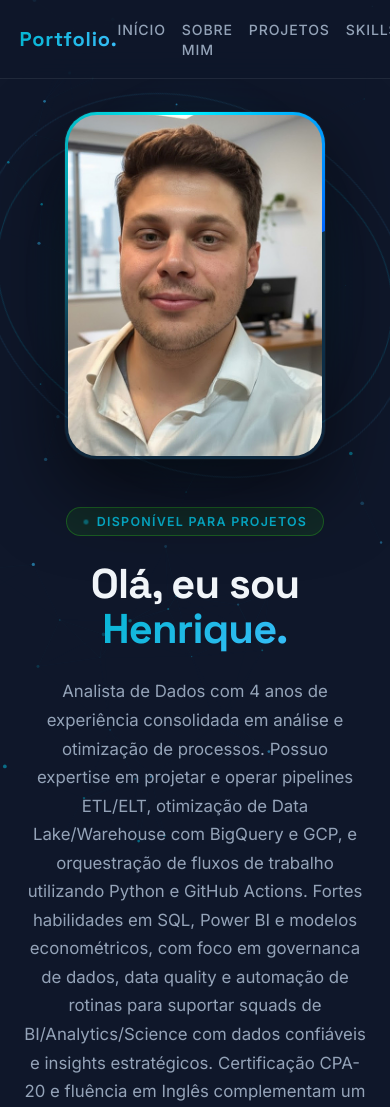
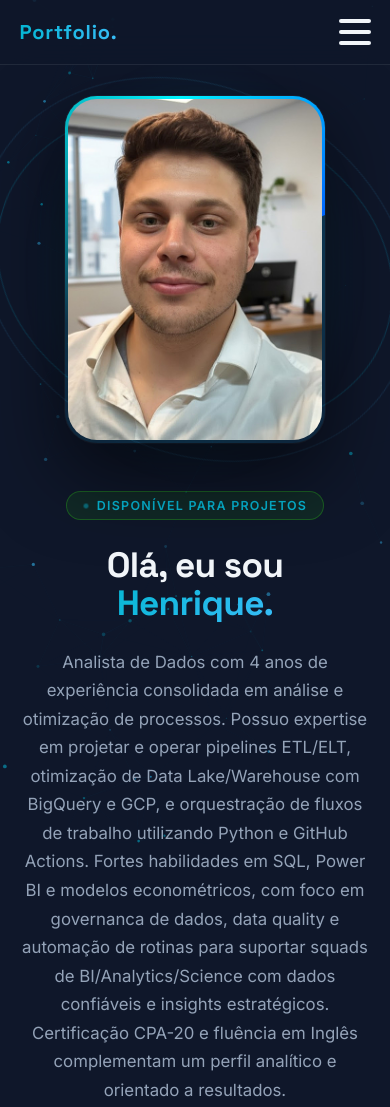
Before and after one commit to arilsonbc/pain, a plain HTML site: page index.html in a window 390 px wide. Shown: the top 1107 px of the page. Drawn offline with Linux system fonts and the light colour scheme.

Commit message:
correção p cel

```diff
--- a/css/global.css
+++ b/css/global.css
@@ -1,4 +1,3 @@
-
 *,
 *::before,
 *::after {
@@ -249,8 +248,77 @@ nav {
 }
 
 
-@media (max-width: 860px) {
+.hamburger {
+    display: none;
+    flex-direction: column;
+    justify-content: space-around;
+    width: 2rem;
+    height: 2rem;
+    background: transparent;
+    border: none;
+    cursor: pointer;
+    padding: 0;
+    z-index: 101;
+}
+
+.hamburger span {
+    width: 2rem;
+    height: 0.25rem;
+    background: var(--text);
+    border-radius: 10px;
+    transition: all 0.3s linear;
+    position: relative;
+    transform-origin: 1px;
+}
+
+@media (max-width: 768px) {
+    nav {
+        padding: 1rem 5vw;
+    }
+
+    .hamburger {
+        display: flex;
+    }
+
     .nav-links {
-        gap: 1rem;
+        position: fixed;
+        top: 0;
+        right: -100%;
+        width: 100vw;
+        height: 100vh;
+        background: rgba(15, 23, 42, 0.98);
+        backdrop-filter: blur(20px);
+        flex-direction: column;
+        justify-content: center;
+        align-items: center;
+        gap: 2.5rem;
+        transition: right 0.4s ease-in-out;
+        z-index: -1;
+    }
+
+    .nav-links.active {
+        right: 0;
+    }
+
+    .nav-links a {
+        font-size: 1.2rem;
+    }
+
+    .nav-cta {
+        font-size: 1.2rem !important;
+        padding: 0.8rem 2rem;
+    }
+
+    .hamburger.active span:first-child {
+        transform: rotate(45deg);
+    }
+
+    .hamburger.active span:nth-child(2) {
+        opacity: 0;
+        transform: translateX(20px);
+    }
+
+    .hamburger.active span:nth-child(3) {
+        transform: rotate(-45deg);
     }
 }
--- a/css/index.css
+++ b/css/index.css
@@ -674,3 +674,26 @@ footer {
     box-shadow: 0 0 36px rgba(6, 182, 212, 0.55);
     transform: translateX(-50%) translateY(-3px);
 }
+
+@media (max-width: 480px) {
+    #hero {
+        padding: 6rem 5vw 2rem;
+    }
+
+    .hero-title {
+        font-size: 2.2rem;
+    }
+
+    .sobre-container {
+        gap: 2rem;
+    }
+
+    .skills-grid {
+        gap: 0.5rem;
+    }
+
+    .skill-pill {
+        padding: 0.4rem 1rem;
+        font-size: 0.8rem;
+    }
+}
--- a/index.html
+++ b/index.html
@@ -25,6 +25,11 @@
 
     <nav>
         <span class="nav-logo">Portfolio.</span>
+        <button class="hamburger" id="hamburger" aria-label="Menu">
+            <span></span>
+            <span></span>
+            <span></span>
+        </button>
         <ul class="nav-links">
             <li><a href="#hero">Início</a></li>
             <li><a href="#sobre-mim">Sobre mim</a></li>
--- a/js/global.js
+++ b/js/global.js
@@ -1,7 +1,23 @@
-
 window.addEventListener('scroll', () => {
     const nav = document.querySelector('nav');
     if (nav) {
         nav.style.background = window.scrollY > 40 ? 'rgba(15,23,42,0.92)' : 'rgba(15,23,42,0.7)';
     }
 });
+
+const hamburger = document.getElementById('hamburger');
+const navLinks = document.querySelector('.nav-links');
+
+if (hamburger && navLinks) {
+    hamburger.addEventListener('click', () => {
+        hamburger.classList.toggle('active');
+        navLinks.classList.toggle('active');
+    });
+
+    document.querySelectorAll('.nav-links a').forEach(link => {
+        link.addEventListener('click', () => {
+            hamburger.classList.remove('active');
+            navLinks.classList.remove('active');
+        });
+    });
+}
```
Also changed, not shown: contact.html (+5 -0 lines), css/contact.css (+14 -0 lines), css/projects.css (+15 -0 lines), projects.html (+5 -0 lines).
